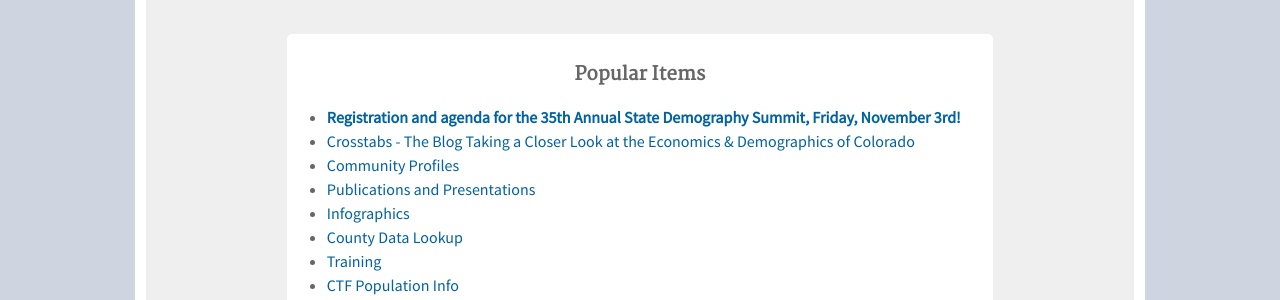
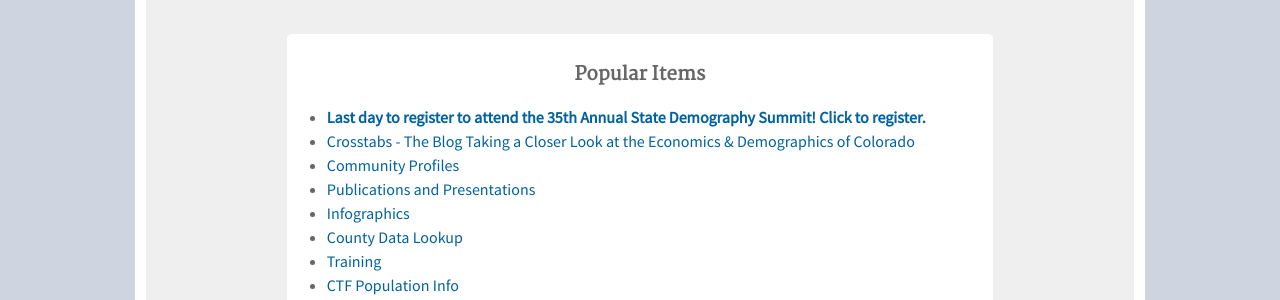
Before and after one commit to TBleess/Website_New, a Jekyll site: the page built from pages/0_Homepage_and_Footer_Links/index.md, in a window 1280 px wide. Shown: the part 649-949 px from the top of the page. Built offline with Jekyll 4.4.1, drawn with Linux system fonts in a browser that asks for light colours.

Commit message:
Homepage update, change again tonight.

```diff
--- a/_data/infobox.yml
+++ b/_data/infobox.yml
@@ -2,7 +2,7 @@
   # url: "/data/"
 # - name: "Webmap Gallery"
 #   url: "/gis/map-gallery/"
-- name: "<b>Registration and agenda for the 35th Annual State Demography Summit, Friday, November 3rd!</b>"
+- name: "<b>Last day to register to attend the 35th Annual State Demography Summit! Click to register.</b>"
   url: "/demography/demography-summit-2017#demography-summit-2017"
 - name: "Crosstabs - The Blog Taking a Closer Look at the Economics & Demographics of Colorado"
   url: "/crosstabs/"
```
